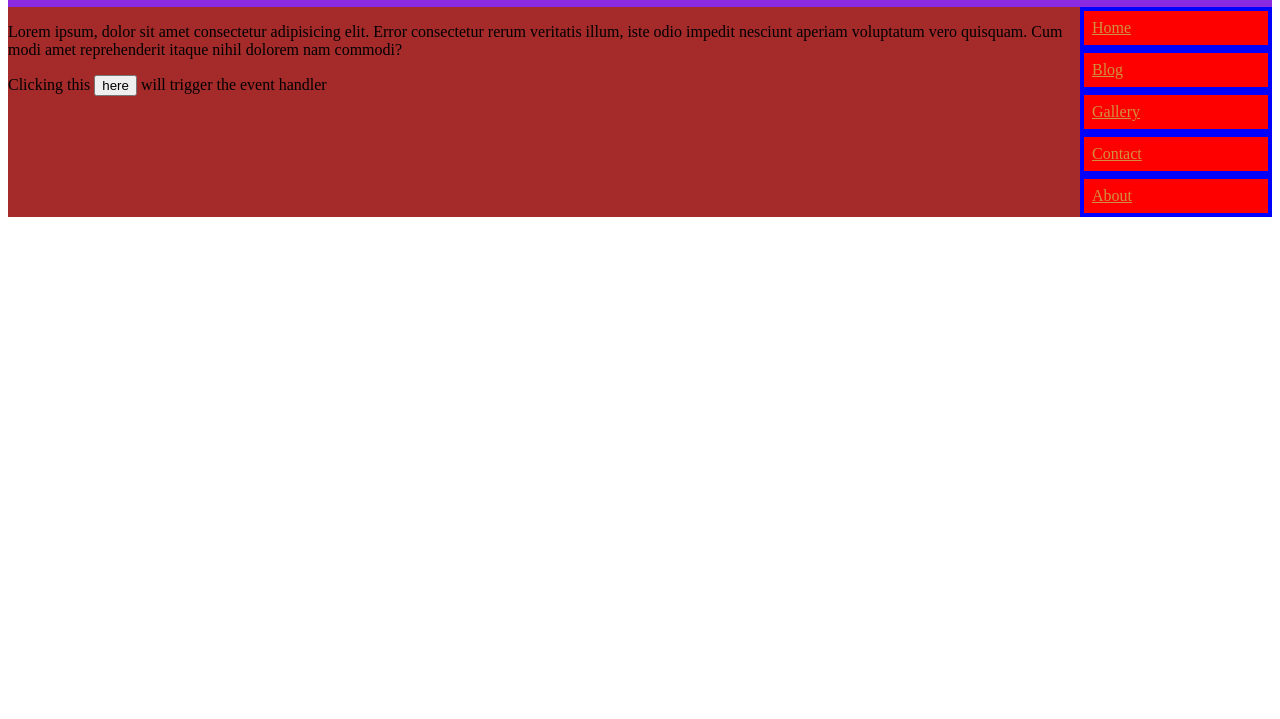
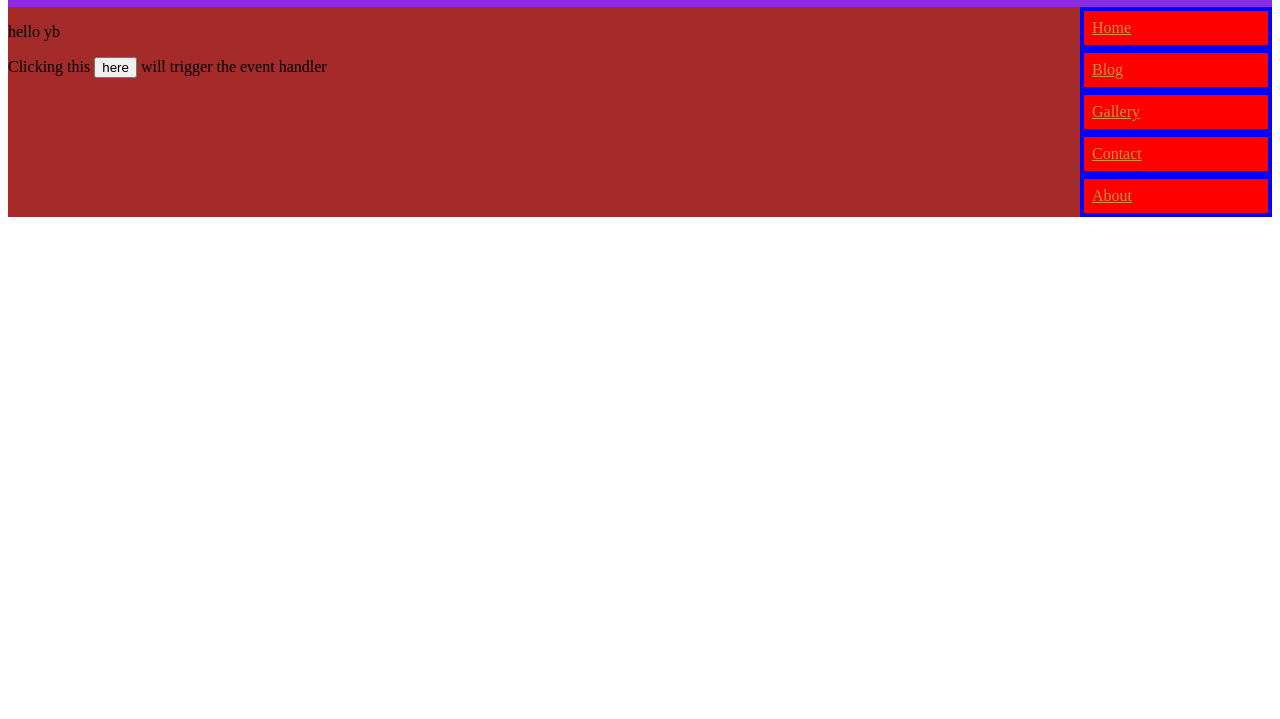
Before and after one commit to Caleb-p2597727/ctec3905-lab-work, a plain HTML site: page lab-02/index.html in a window 1280 px wide. Shown: the part 81-800 px from the top of the page. Drawn offline with Linux system fonts and the light colour scheme.

Commit message:
lab-01: ahadgahd

```diff
--- a/lab-02/index.html
+++ b/lab-02/index.html
@@ -23,7 +23,7 @@
 
         </nav>
         <section>
-            <p>
+            <p id="myParagraph">
                 Lorem ipsum, dolor sit amet consectetur adipisicing elit. Error consectetur rerum veritatis illum, iste
                 odio
                 impedit nesciunt aperiam voluptatum vero quisquam. Cum modi amet reprehenderit itaque nihil dolorem nam
--- a/lab-02/scripts.js
+++ b/lab-02/scripts.js
@@ -1,10 +1,14 @@
+"use strict";
+
+const message = "hello yb"
+const target = document.getElementById('myParagraph');
+target.textContent = message;
+
+
 function greetMe(){
-    const b = a + 1
-
-    console.log("hello",b)
-
+    //const target = document.getElementById('myParagraph');
+    //target.textContent = message;
 
 }
 
-const a = 1
-myTrigger.addEventListener('click', greetMe(a));
+//myTrigger.addEventListener('click', greetMe(message));
```
Also changed, not shown: 1 other file.
